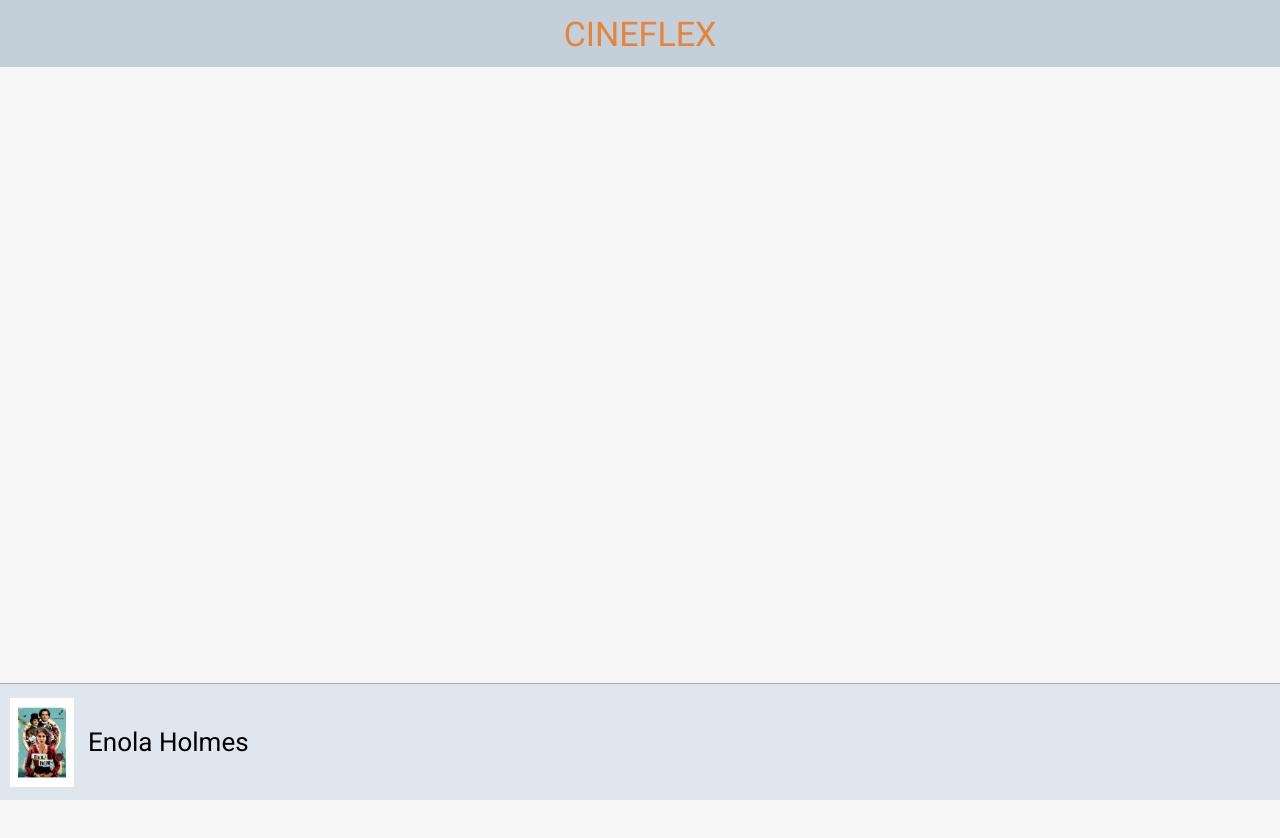
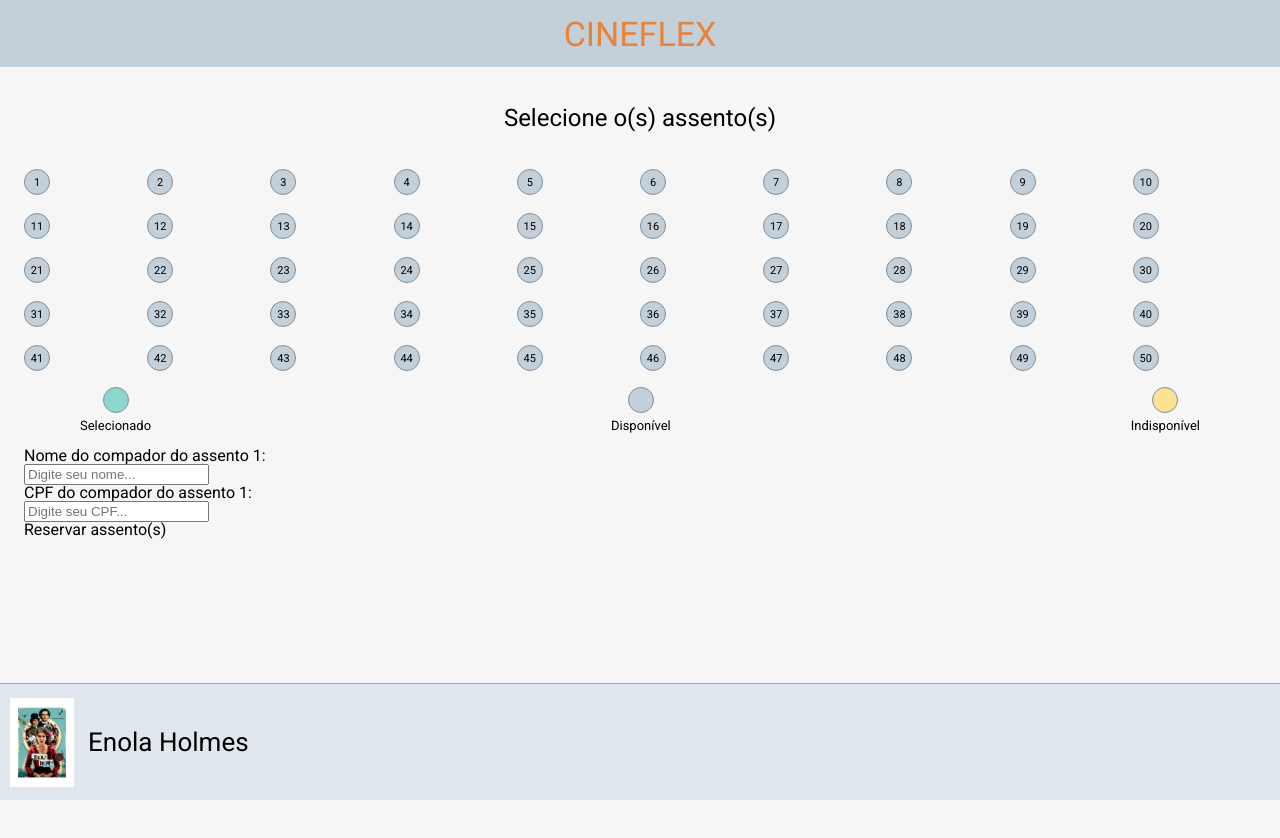
Before and after one commit to brunomguimaraes/Project-09---Cineflex, a JavaScript app: page /sessao in a window 1280 px wide. Shown: the top 838 px of the page. Before the commit the page ends 800 px from the top, so only its background shows below. Built offline with nearby package versions, Linux system fonts and the light colour scheme.

Commit message:
implemented: Layout for Seat selection is partially completed, yet to implement CSS for inputs and forward button

```diff
--- a/src/App.js
+++ b/src/App.js
@@ -5,6 +5,7 @@ import TopBar from "./Top and Bottom Bars/TopBar.js";
 import BottomBar from "./Top and Bottom Bars/BottomBar";
 import MoviesList from "./MoviesList/MoviesList.js";
 import SessionList from "./SessionList/SessionList.js";
+import SeatsSelection from "./SeatsSelection/SeatsSelection.js";
 
 export default function App() {
   return (
@@ -18,6 +19,9 @@ export default function App() {
         <Route path = "/filme" exact>
           <SessionList />
         </Route>
+        <Route path = "/sessao" exact>
+          <SeatsSelection />
+        </Route>
       </Switch>
     </Router>
   );
--- /dev/null
+++ b/src/SeatsSelection/SeatsSelection.css
@@ -0,0 +1,69 @@
+.seats-screen {
+    width: 100%;
+    margin-top: 67px;
+    padding: 0px min(calc((100vw - 260px) / 2),24px);
+    padding-bottom: 117px;
+}
+
+.seats-screen > p {
+    width: 100%;
+    display: inline-block;
+    margin: 39px 0px;
+    text-align: center;
+    font-size: 24px;
+}
+
+.seats-screen .session-seats {
+    display: grid;
+    grid-template-columns: repeat(10, 1fr);
+    grid-template-rows: repeat(5, 1fr);
+    row-gap: 18px;
+}
+
+.seats-screen .seats-explanation {
+    display: flex;
+    padding: 16px 56px;
+    justify-content: space-between;
+}
+
+.seats-screen .seats-explanation .example {
+    display: flex;
+    flex-direction: column;
+    align-items: center;
+    font-size: 13px;
+}
+
+.seats-screen .seats-explanation .example .seat {
+    margin-bottom: 6px;
+}
+
+
+.seats-screen .seat {
+    height: 26px;
+    width: 26px;
+    border: 1px solid #808F9D;
+    border-radius: 50%;
+    display: flex;
+    justify-content: center;
+    align-items: center;
+    font-size: 11px ;
+}
+
+
+.seats-screen .seat.selected {
+    background-color: #8DD7CF;
+}
+
+.seats-screen .seat.available {
+    background-color: #C3CFD9;
+}
+
+.seats-screen .seat.unavailable {
+    background-color: #FBE192;
+}
+
+.seats-screen .clients-data {
+    display: flex;
+    flex-direction: column;
+    font-size: 18px;
+}
--- /dev/null
+++ b/src/SeatsSelection/SeatsSelection.js
@@ -0,0 +1,60 @@
+import "./SeatsSelection.css"
+
+export default function SeatsSelection() {
+    const examples = [
+        {name: "Selecionado", state:"selected"},
+        {name: "Disponível", state:"available"},
+        {name: "Indisponível", state:"unavailable"}
+    ]
+    const list = [];
+    for (let i = 1 ; i <= 50 ; i++) { list.push({name: i, state:"available"})};
+    return (
+        <section className = "seats-screen">
+            <p>Selecione o(s) assento(s)</p>
+            <div className="session-seats">
+                {list.map( ({name,state}) => <Seat name={name} state = {state}/> )}
+            </div>
+            <div className="seats-explanation">
+                {examples.map( ({name,state}) => <SeatExplanation name={name} state = {state}/> )}
+            </div>
+            <div className="clients-info">
+                {[{seatId:1}].map( ({seatId}) => <ClientsData seatId = {seatId} /> )}
+            </div>
+            <button className="forward">
+                Reservar assento(s)
+            </button>
+        </section>
+    );
+}
+
+function Seat ({name, id, state}) {
+    return (
+        <div className={`seat ${state}`}>
+            {name}
+        </div>
+    );
+}
+
+function SeatExplanation ({name, id, state}) {
+    return (
+        <div className="example">
+            <div className={`seat ${state}`}></div>
+            <span>{name}</span>
+        </div>
+    );
+}
+
+function ClientsData({seatId}) {
+    return (
+        <div className="client-data">
+            <p>
+                Nome do compador do assento {seatId}:
+            </p>
+            <input placeholder= "Digite seu nome..." />
+            <p>
+                CPF do compador do assento {seatId}:
+            </p>
+            <input placeholder= "Digite seu CPF..." />
+        </div>
+    );
+}
```
